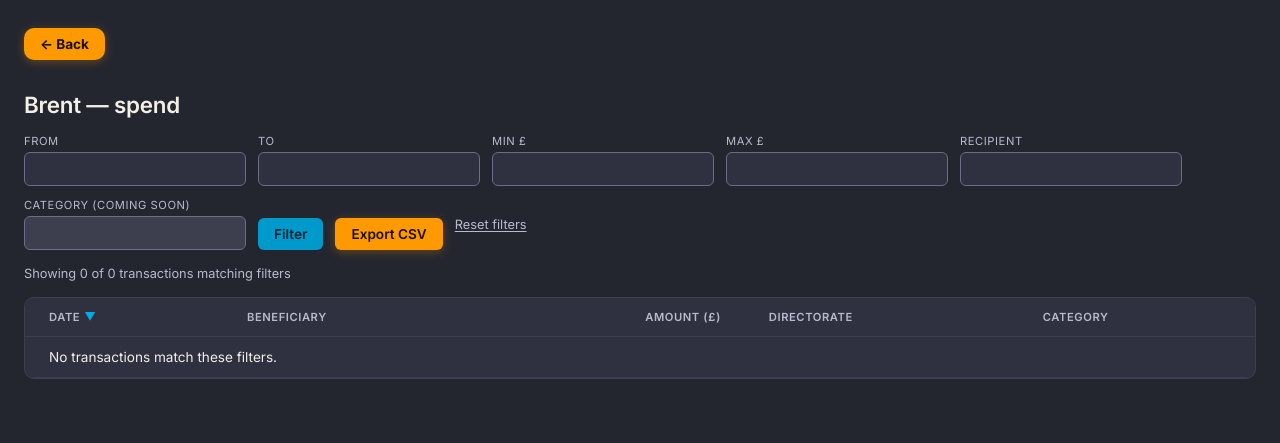
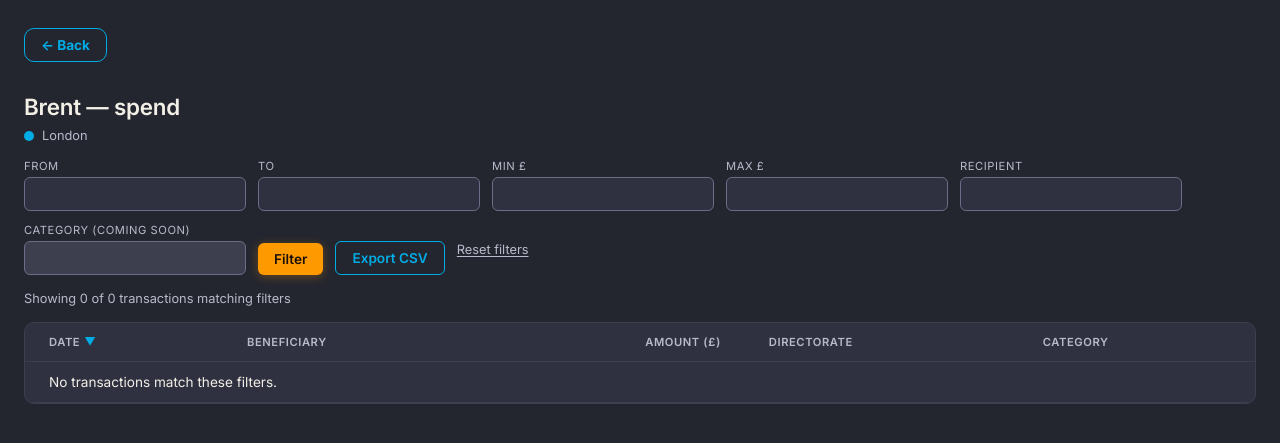
Before and after one commit to fraserwat/local-spend-tracker-frontend, a Django app: page /council/brent/spend/ in a window 1280 px wide. Shown: the top 443 px of the page. Run offline with Django 5.2, Linux system fonts and the light colour scheme; data comes from the database, SQL or seed files in the repository; data that the repository does not hold is empty; parts of the project's set-up code (start-up, migrations or seed data) failed here and were passed over.

Commit message:
Dark duotone map, type scale, table/CTA fixes from design review
- Map: dark Esri Canvas basemap, hover affordance on idle councils,
  dark-matched nation fill (proposal A)
- Sidebar: brand mark anchored to bottom, fills prior dead space and
  gives the app its one fixed landmark (proposal B)
- Transactions: fix sticky total row clipping the last visible row
  (border-collapse: separate, not collapse)
- Transactions: demote Export/Back to outlined secondary, Filter is
  now the one orange action per screen (proposal D)
- Transactions: mute "REDACTED - PERSONAL DATA" cells so real
  beneficiary names stand out (proposal E)
- theme.css: modular type scale tokens, applied across the three
  templates in place of ad hoc per-template font sizes (proposal F)
- Transactions: persistent region breadcrumb under the heading,
  survives the table's own internal scroll (proposal H)

Co-Authored-By: Claude Sonnet 5 <noreply@anthropic.com>
Claude-Session: https://claude.ai/code/session_01WooupsE53JTXuT657qhH2f

```diff
--- a/apps/core/static/core/css/theme.css
+++ b/apps/core/static/core/css/theme.css
@@ -88,6 +88,19 @@
 
   --font-sans: "Inter", system-ui, -apple-system, sans-serif;
 
+  /* Modular type scale (Müller-Brockmann) -- one shared set of sizes reused
+     across every template, instead of each page picking its own ad hoc
+     rem value. Steps were chosen to match the values already in use across
+     main.html/transactions.html/_council_sidebar.html, so adopting the
+     scale is close to a no-op visually; the win is that a new size now has
+     to justify joining this list rather than being invented per-template. */
+  --text-xs: 0.7rem;
+  --text-sm: 0.8rem;
+  --text-base: 0.85rem;
+  --text-md: 0.95rem;
+  --text-lg: 1.1rem;
+  --text-xl: 1.4rem;
+
   --space-1: 0.25rem;
   --space-2: 0.5rem;
   --space-3: 0.75rem;
@@ -130,7 +143,7 @@ button, input[type="submit"] {
   border: none;
   border-radius: var(--radius-sm);
   padding: var(--space-2) var(--space-4);
-  font-size: 0.85rem;
+  font-size: var(--text-base);
   font-weight: 600;
   cursor: pointer;
   transition: background 120ms ease;
@@ -156,7 +169,7 @@ input, select {
   border: 1px solid var(--color-border);
   border-radius: var(--radius-sm);
   padding: var(--space-2) var(--space-3);
-  font-size: 0.85rem;
+  font-size: var(--text-base);
 }
 input[disabled] {
   color: var(--color-text-faint);
--- a/apps/councils/templates/councils/_council_sidebar.html
+++ b/apps/councils/templates/councils/_council_sidebar.html
@@ -54,6 +54,11 @@ gets aria-current="page".
     <p>No councils available yet.</p>
     {% endfor %}
   </div>
+
+  <div class="sidebar-brand">
+    <span class="sidebar-brand__mark" aria-hidden="true"></span>
+    Local Spend Tracker
+  </div>
 </div>
 
 <script>
--- a/apps/spend/templates/spend/transactions.html
+++ b/apps/spend/templates/spend/transactions.html
@@ -5,7 +5,7 @@
 {% block extra_head %}
 <style>
   body { margin: var(--space-5); }
-  h1 { font-size: 1.4rem; margin-bottom: var(--space-4); }
+  h1 { font-size: var(--text-xl); margin-bottom: var(--space-2); }
 
   .page-header {
     position: sticky;
@@ -16,36 +16,57 @@
     padding-bottom: var(--space-2);
   }
 
+  /* Navigation chrome, not a call to action -- orange is reserved for the
+     one important action per screen (here, Filter), so Back stays in the
+     same quiet outlined treatment as a secondary button. */
   .back-link {
     display: inline-flex;
     align-items: center;
     gap: var(--space-1);
     margin-bottom: var(--space-4);
-    background: var(--color-cta);
-    color: var(--color-cta-text);
+    background: transparent;
+    border: 1px solid var(--color-link);
+    color: var(--color-link);
     font-weight: 700;
-    font-size: 0.85rem;
+    font-size: var(--text-base);
     padding: var(--space-2) var(--space-4);
     border-radius: var(--radius-md);
     text-decoration: none;
-    box-shadow: 0 2px 10px rgba(255, 153, 0, 0.3);
-    transition: background 150ms ease, transform 150ms ease, box-shadow 150ms ease;
+    transition: background 150ms ease, color 150ms ease;
   }
   .back-link:hover {
     /* Restated, not inherited -- theme.css's generic a:hover has higher
        specificity (element+pseudo beats a lone class) and would otherwise
-       overwrite this with the blue link-hover color, putting light blue
-       text on an orange button. */
-    color: var(--color-cta-text);
-    background: var(--color-cta-hover);
-    transform: translateY(-1px);
-    box-shadow: 0 4px 14px rgba(255, 153, 0, 0.4);
+       overwrite this with the accent-hover blue instead of the muted
+       hover text this button wants. */
+    background: var(--color-surface-hover);
+    color: var(--color-text);
+  }
+
+  /* Persistent "you are here" -- the map view's spatial context (which
+     region a council sits in) otherwise disappears completely once a user
+     drills into this table. Sits inside the sticky .page-header so it
+     survives the table's own internal scroll. */
+  .council-context {
+    display: flex;
+    align-items: center;
+    gap: var(--space-2);
+    font-size: var(--text-sm);
+    color: var(--color-text-muted);
+    margin: 0 0 var(--space-4);
+  }
+  .council-context__mark {
+    width: 10px;
+    height: 10px;
+    border-radius: 50%;
+    background: var(--color-link);
+    flex-shrink: 0;
   }
 
   .filters { display: flex; flex-wrap: wrap; gap: var(--space-3); align-items: flex-end; }
   .filters label {
     display: block;
-    font-size: 0.7rem;
+    font-size: var(--text-xs);
     text-transform: uppercase;
     letter-spacing: 0.05em;
     color: var(--color-text-muted);
@@ -54,18 +75,18 @@
   .reset-link {
     align-self: center;
     color: var(--color-text-muted);
-    font-size: 0.8rem;
+    font-size: var(--text-sm);
     text-decoration: underline;
     text-underline-offset: 2px;
   }
   .reset-link:hover { color: var(--color-link); }
 
-  .errorlist { color: var(--color-error); list-style: none; padding: 0; margin: 0 0 var(--space-4); font-size: 0.85rem; }
+  .errorlist { color: var(--color-error); list-style: none; padding: 0; margin: 0 0 var(--space-4); font-size: var(--text-base); }
 
   .result-summary {
     margin: var(--space-4) 0 var(--space-2);
     color: var(--color-text-muted);
-    font-size: 0.8rem;
+    font-size: var(--text-sm);
   }
 
   .table-wrapper {
@@ -75,14 +96,20 @@
     border: 1px solid var(--color-border-subtle);
     border-radius: var(--radius-md);
   }
-  table { border-collapse: collapse; width: 100%; }
-  th, td { text-align: left; padding: var(--space-3) var(--space-5); border-bottom: 1px solid var(--color-border-subtle); font-size: 0.85rem; }
+  /* separate, not collapse -- collapsed borders paint in the gap between
+     cells rather than inside either cell's own box, so a sticky thead/tfoot
+     background can't fully occlude the row scrolling underneath it and rows
+     bleed through at the seam. Separate borders keep each cell's background
+     self-contained. border-spacing: 0 plus explicit per-cell border-bottom
+     (below) keeps rows visually seamless despite the collapse mode change. */
+  table { border-collapse: separate; border-spacing: 0; width: 100%; }
+  th, td { text-align: left; padding: var(--space-3) var(--space-5); border-bottom: 1px solid var(--color-border-subtle); font-size: var(--text-base); }
   thead th {
     position: sticky;
     top: 0;
     z-index: 2;
     background: var(--color-bg-elevated);
-    font-size: 0.7rem;
+    font-size: var(--text-xs);
     text-transform: uppercase;
     letter-spacing: 0.05em;
     color: var(--color-text-muted);
@@ -94,13 +121,20 @@
   tbody tr:hover { background: var(--color-surface-hover); }
   .amount { text-align: right; font-variant-numeric: tabular-nums; }
 
+  /* Placeholder text, not data -- most beneficiary cells carry this exact
+     phrase (source councils redact personal recipients themselves), so at
+     full text weight it reads as loud as the rare real name and buries the
+     one thing worth noticing. Muted + italic marks it as non-information,
+     same convention as a disabled form field. */
+  .beneficiary-redacted { color: var(--color-text-faint); font-style: italic; }
+
   .category-pill {
     display: inline-block;
     padding: 0.15rem var(--space-2);
     border-radius: 999px;
     border: 1px solid var(--color-link);
     color: var(--color-link);
-    font-size: 0.75rem;
+    font-size: var(--text-xs);
     font-weight: 600;
     white-space: nowrap;
   }
@@ -116,7 +150,7 @@
     font-weight: 700;
   }
 
-  .pagination { margin-top: var(--space-4); display: flex; gap: var(--space-4); font-size: 0.85rem; }
+  .pagination { margin-top: var(--space-4); display: flex; gap: var(--space-4); font-size: var(--text-base); }
 
   button.button-cta {
     background: var(--color-cta);
@@ -134,6 +168,7 @@
 <div class="page-header">
   <a class="back-link" href="{% url 'council-detail' slug=council.slug %}">&larr; Back</a>
   <h1>{{ council.name }} — spend</h1>
+  <div class="council-context"><span class="council-context__mark" aria-hidden="true"></span>{{ council.get_region_display }}</div>
 
   {% if form.errors %}
   <ul class="errorlist">
@@ -168,8 +203,8 @@
     </div>
     <input type="hidden" name="sort" value="{{ sort }}">
     <input type="hidden" name="dir" value="{{ dir }}">
-    <button type="submit">Filter</button>
-    <button type="submit" name="export" value="csv" class="button-cta">Export CSV</button>
+    <button type="submit" class="button-cta">Filter</button>
+    <button type="submit" name="export" value="csv" class="button-secondary">Export CSV</button>
     <a class="reset-link" href="{% url 'council-spend' slug=council.slug %}">Reset filters</a>
   </form>
 
@@ -191,7 +226,7 @@
       {% for txn in transactions %}
       <tr>
         <td>{{ txn.date }}</td>
-        <td>{{ txn.beneficiary_name }}</td>
+        <td>{% if "redact" in txn.beneficiary_name|lower %}<span class="beneficiary-redacted">{{ txn.beneficiary_name }}</span>{% else %}{{ txn.beneficiary_name }}{% endif %}</td>
         <td class="amount">{{ txn.amount_gbp }}</td>
         <td>{{ txn.directorate }}</td>
         <td>
```
Also changed, not shown: apps/councils/static/councils/js/map.js (+33 -11 lines), apps/councils/templates/councils/main.html (+40 -9 lines).
